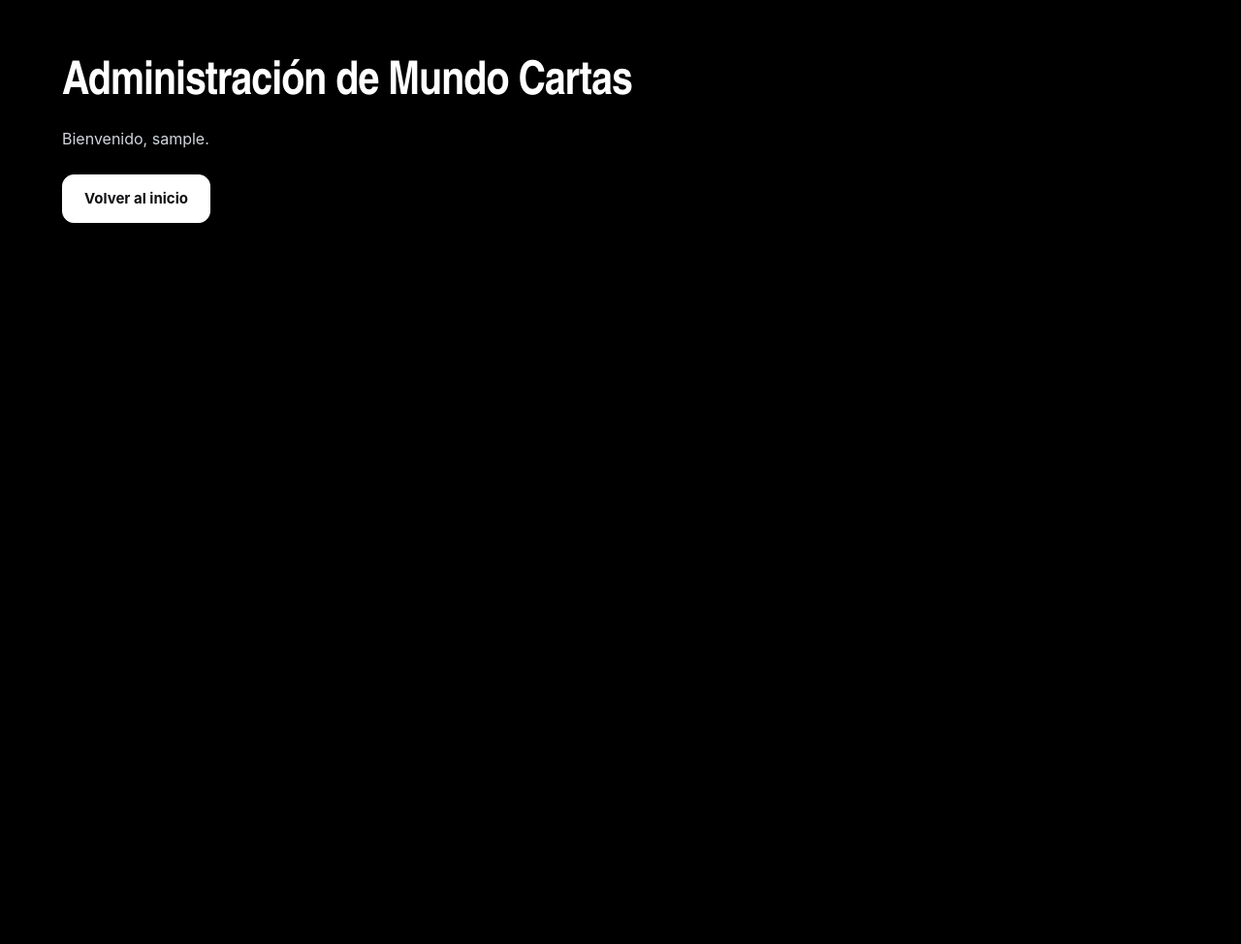
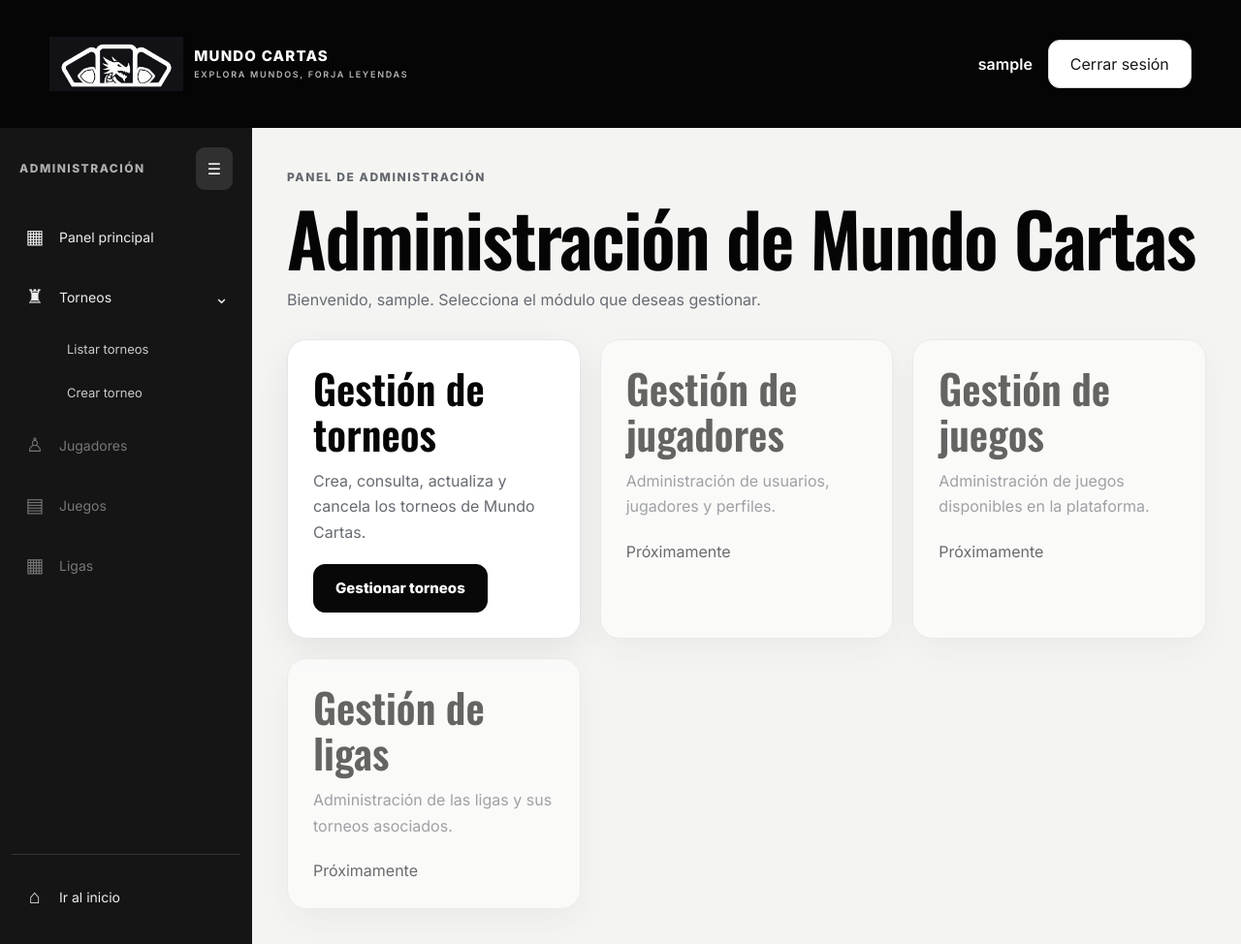
Before and after one commit to joaquin-at/mundo_cartas, a Django app: template gestion/templates/gestion/panel_administrador.html in a window 1280 px wide. Shown: the whole page at 97% size. Before the commit the page ends 230 px from the top, so only its background shows below. Run offline with Django 5.2, Linux system fonts and the light colour scheme; the template is opened without the code that fills it, so the values that code supplies are empty; the visitor is signed in with stand-in values (Sample User, id 1).

Commit message:
feat: agregar panel administrativo con sidebar desplegable

```diff
--- a/gestion/static/gestion/recursos/css/panel-administrador.css
+++ b/gestion/static/gestion/recursos/css/panel-administrador.css
@@ -1,26 +1,317 @@
-.admin-panel {
-    padding-block: 48px;
-    color: #f8fafc;
+.admin-body {
+    margin: 0;
+    background: var(--paper, #f4f4f2);
+    color: var(--ink, #101114);
+    font-family: "Inter", sans-serif;
 }
 
-.admin-panel h1 {
-    color: #ffffff;
-    font-size: clamp(28px, 5vw, 48px);
+.admin-header {
+    position: relative;
+    z-index: 30;
 }
 
-.admin-panel p {
-    color: #d1d5db;
-    margin-bottom: 24px;
+.admin-header-right {
+    display: flex;
+    align-items: center;
+    gap: 16px;
 }
 
-.admin-panel .button-secondary {
-    background: #ffffff;
-    color: #101114;
-    border-color: #ffffff;
+.admin-user {
+    color: #ffffff;
+    font-weight: 600;
 }
 
-.admin-panel .button-secondary:hover,
-.admin-panel .button-secondary:focus-visible {
-    background: #e5e7eb;
-    color: #101114;
+.admin-layout {
+    display: flex;
+    min-height: calc(100vh - 80px);
+    --sidebar-width: 260px;
 }
+
+.admin-sidebar {
+    width: var(--sidebar-width);
+    flex-shrink: 0;
+    background: #151515;
+    color: #ffffff;
+    display: flex;
+    flex-direction: column;
+    padding: 20px 12px;
+    transition: width 0.25s ease;
+}
+
+.sidebar-top {
+    display: flex;
+    align-items: center;
+    justify-content: space-between;
+    gap: 10px;
+    padding: 0 8px 20px;
+}
+
+.sidebar-heading {
+    color: #aeb0b2;
+    font-size: 12px;
+    font-weight: 800;
+    letter-spacing: 1.5px;
+}
+
+.sidebar-toggle {
+    border: 0;
+    background: #303030;
+    color: #ffffff;
+    border-radius: 9px;
+    padding: 9px 12px;
+    cursor: pointer;
+}
+
+.sidebar-nav {
+    display: flex;
+    flex-direction: column;
+    gap: 5px;
+}
+
+.sidebar-link {
+    display: flex;
+    align-items: center;
+    gap: 13px;
+    width: 100%;
+    min-height: 46px;
+    padding: 12px;
+    border: 0;
+    border-radius: 12px;
+    background: transparent;
+    color: #eeeeee;
+    font: inherit;
+    font-size: 14px;
+    text-decoration: none;
+    text-align: left;
+    cursor: pointer;
+}
+
+.sidebar-link:hover,
+.sidebar-link.active {
+    background: #303030;
+    color: var(--lime, #d7f16d);
+}
+
+.sidebar-icon {
+    width: 24px;
+    flex-shrink: 0;
+    text-align: center;
+    font-size: 20px;
+}
+
+.sidebar-label {
+    white-space: nowrap;
+}
+
+.sidebar-chevron {
+    margin-left: auto;
+    font-size: 18px;
+}
+
+.sidebar-submenu {
+    display: flex;
+    flex-direction: column;
+    gap: 3px;
+    padding-left: 49px;
+}
+
+.sidebar-submenu a {
+    padding: 10px 8px;
+    border-radius: 8px;
+    color: #c9c9c9;
+    text-decoration: none;
+    font-size: 13px;
+}
+
+.sidebar-submenu a:hover,
+.sidebar-submenu a.active {
+    background: #303030;
+    color: var(--lime, #d7f16d);
+}
+
+.sidebar-submenu.hidden {
+    display: none;
+}
+
+.sidebar-disabled {
+    opacity: 0.45;
+    cursor: not-allowed;
+}
+
+.sidebar-bottom {
+    margin-top: auto;
+    border-top: 1px solid #343434;
+    padding-top: 15px;
+}
+
+.admin-content {
+    flex: 1;
+    min-width: 0;
+    padding: 36px;
+}
+
+.admin-alert {
+    padding: 15px 20px;
+    margin-bottom: 22px;
+    background: #ffffff;
+    border-left: 4px solid var(--lime, #d7f16d);
+    border-radius: 12px;
+}
+
+.admin-page-heading {
+    margin-bottom: 28px;
+}
+
+.admin-page-heading h1 {
+    margin: 8px 0;
+}
+
+.admin-page-heading p {
+    color: var(--muted, #676b72);
+}
+
+.admin-module-grid {
+    display: grid;
+    grid-template-columns: repeat(3, minmax(0, 1fr));
+    gap: 20px;
+}
+
+.admin-module-card {
+    padding: 26px;
+}
+
+.admin-module-card h2 {
+    margin-bottom: 12px;
+}
+
+.admin-module-card p {
+    color: var(--muted, #676b72);
+    margin-bottom: 20px;
+}
+
+.admin-module-card .button {
+    display: inline-flex;
+}
+
+.admin-module-card.is-disabled {
+    opacity: 0.6;
+}
+
+.mobile-menu-button,
+.admin-overlay {
+    display: none;
+}
+
+/* BARRA CONTRAÍDA */
+
+.admin-layout.sidebar-collapsed {
+    --sidebar-width: 72px;
+}
+
+.sidebar-collapsed .sidebar-heading,
+.sidebar-collapsed .sidebar-label,
+.sidebar-collapsed .sidebar-chevron,
+.sidebar-collapsed .sidebar-submenu {
+    display: none;
+}
+
+.sidebar-collapsed .sidebar-top {
+    justify-content: center;
+    padding-left: 0;
+    padding-right: 0;
+}
+
+.sidebar-collapsed .sidebar-link {
+    justify-content: center;
+    padding-left: 8px;
+    padding-right: 8px;
+}
+
+/* TABLET Y MÓVIL */
+
+@media (max-width: 1000px) {
+    .admin-module-grid {
+        grid-template-columns: repeat(2, minmax(0, 1fr));
+    }
+}
+
+@media (max-width: 768px) {
+    .admin-layout {
+        display: block;
+    }
+
+    .admin-sidebar {
+        position: fixed;
+        top: 0;
+        left: 0;
+        bottom: 0;
+        width: 260px;
+        z-index: 50;
+        transform: translateX(-100%);
+        transition: transform 0.25s ease;
+        overflow-y: auto;
+    }
+
+    .admin-layout.sidebar-open .admin-sidebar {
+        transform: translateX(0);
+    }
+
+    .admin-layout.sidebar-collapsed {
+        --sidebar-width: 260px;
+    }
+
+    .sidebar-collapsed .sidebar-heading,
+    .sidebar-collapsed .sidebar-label,
+    .sidebar-collapsed .sidebar-chevron {
+        display: initial;
+    }
+
+    .sidebar-collapsed .sidebar-link {
+        justify-content: flex-start;
+        padding: 12px;
+    }
+
+    .admin-layout.sidebar-open .admin-overlay {
+        display: block;
+        position: fixed;
+        inset: 0;
+        background: rgba(0, 0, 0, 0.5);
+        z-index: 40;
+    }
+
+    .admin-content {
+        padding: 20px;
+    }
+
+    .mobile-menu-button {
+        display: inline-block;
+        margin-bottom: 20px;
+        padding: 12px 16px;
+        border: 0;
+        border-radius: 10px;
+        background: #151515;
+        color: #ffffff;
+        cursor: pointer;
+    }
+
+    .admin-module-grid {
+        grid-template-columns: 1fr;
+    }
+
+    .admin-header-right .admin-user {
+        display: none;
+    }
+}
+/* BOTÓN CERRAR SESIÓN DEL ADMINISTRADOR */
+
+.admin-logout-form {
+    margin: 0;
+    display: flex;
+    align-items: center;
+}
+
+.admin-logout-form button {
+    cursor: pointer;
+    font: inherit;
+    white-space: nowrap;
+}
--- /dev/null
+++ b/gestion/static/gestion/recursos/js/sidebar-admin.js
@@ -0,0 +1,112 @@
+
+document.addEventListener("DOMContentLoaded", function () {
+    const layout = document.getElementById("adminLayout");
+    const sidebarToggle = document.getElementById("sidebarToggle");
+    const mobileToggle = document.getElementById("mobileMenuToggle");
+    const overlay = document.getElementById("adminOverlay");
+
+    const torneosToggle = document.getElementById("torneosMenuToggle");
+    const torneosSubmenu = document.getElementById("torneosSubmenu");
+
+    if (!layout) {
+        return;
+    }
+
+    function esMovil() {
+        return window.matchMedia("(max-width: 768px)").matches;
+    }
+
+    function cerrarMenuMovil() {
+        layout.classList.remove("sidebar-open");
+
+        if (mobileToggle) {
+            mobileToggle.setAttribute("aria-expanded", "false");
+        }
+    }
+
+    function actualizarBotonLateral() {
+        if (!sidebarToggle) {
+            return;
+        }
+
+        const contraido = layout.classList.contains(
+            "sidebar-collapsed"
+        );
+
+        sidebarToggle.setAttribute(
+            "aria-expanded",
+            String(!contraido)
+        );
+
+        sidebarToggle.setAttribute(
+            "aria-label",
+            contraido ? "Expandir menú" : "Contraer menú"
+        );
+    }
+
+    if (sidebarToggle) {
+        sidebarToggle.addEventListener("click", function () {
+            if (esMovil()) {
+                cerrarMenuMovil();
+                return;
+            }
+
+            layout.classList.toggle("sidebar-collapsed");
+            actualizarBotonLateral();
+        });
+    }
+
+    if (mobileToggle) {
+        mobileToggle.setAttribute("aria-expanded", "false");
+
+        mobileToggle.addEventListener("click", function () {
+            const abierto = layout.classList.toggle(
+                "sidebar-open"
+            );
+
+            mobileToggle.setAttribute(
+                "aria-expanded",
+                String(abierto)
+            );
+        });
+    }
+
+    if (overlay) {
+        overlay.addEventListener("click", cerrarMenuMovil);
+    }
+
+    if (torneosToggle && torneosSubmenu) {
+        torneosToggle.addEventListener("click", function () {
+            if (
+                layout.classList.contains("sidebar-collapsed")
+                && !esMovil()
+            ) {
+                layout.classList.remove("sidebar-collapsed");
+                actualizarBotonLateral();
+            }
+
+            const oculto = torneosSubmenu.classList.toggle(
+                "hidden"
+            );
+
+            torneosToggle.setAttribute(
+                "aria-expanded",
+                String(!oculto)
+            );
+        });
+    }
+
+    document.addEventListener("keydown", function (event) {
+        if (event.key === "Escape") {
+            cerrarMenuMovil();
+        }
+    });
+
+    window.addEventListener("resize", function () {
+        if (!esMovil()) {
+            cerrarMenuMovil();
+        }
+    });
+
+    actualizarBotonLateral();
+});
--- /dev/null
+++ b/gestion/templates/gestion/base_admin.html
@@ -0,0 +1,164 @@
+
+{% load static %}
+<!DOCTYPE html>
+<html lang="es">
+<head>
+    <meta charset="UTF-8">
+    <meta name="viewport"
+          content="width=device-width, initial-scale=1">
+    <title>{% block titulo_pagina %}Administración{% endblock %} | Mundo Cartas</title>
+
+    <link rel="preconnect" href="https://fonts.googleapis.com">
+    <link rel="preconnect" href="https://fonts.gstatic.com" crossorigin>
+    <link href="https://fonts.googleapis.com/css2?family=Inter:wght@400;500;600;700;800&family=Oswald:wght@500;600;700&display=swap"
+          rel="stylesheet">
+
+    <link rel="stylesheet"
+          href="{% static 'gestion/recursos/css/main.css' %}">
+    <link rel="stylesheet"
+          href="{% static 'gestion/recursos/css/panel-administrador.css' %}">
+    <link rel="stylesheet"
+          href="{% static 'css/torneos.css' %}">
+</head>
+
+<body class="admin-body">
+
+    <header class="site-header admin-header">
+        <nav class="navbar">
+            <a class="brand" href="{% url 'inicio' %}">
+                <img class="brand-logo"
+                     src="{% static 'gestion/recursos/assets/logo-mundo-cartas-symbol.png' %}"
+                     alt="">
+                <span>
+                    MUNDO CARTAS
+                    <small>EXPLORA MUNDOS, FORJA LEYENDAS</small>
+                </span>
+            </a>
+
+            <div class="admin-header-right">
+                <span class="admin-user">
+                    {{ request.user.username }}
+                </span>
+
+                <form method="post"
+                    action="{% url 'cerrar_sesion' %}"
+                    class="admin-logout-form">
+
+                    {% csrf_token %}
+
+                    <button type="submit"
+                            class="button button-secondary">
+                        Cerrar sesión
+                    </button>
+
+                </form>
+
+            </div>
+        </nav>
+    </header>
+
+    <div class="admin-layout" id="adminLayout">
+
+        <div class="admin-overlay" id="adminOverlay"></div>
+
+        <aside class="admin-sidebar" id="adminSidebar"
+               aria-label="Menú de administración">
+
+            <div class="sidebar-top">
+                <span class="sidebar-heading">
+                    ADMINISTRACIÓN
+                </span>
+                <button type="button"
+                        class="sidebar-toggle"
+                        id="sidebarToggle"
+                        aria-label="Contraer menú"
+                        aria-expanded="true">
+                    ☰
+                </button>
+            </div>
+
+            <nav class="sidebar-nav"
+                 aria-label="Secciones del administrador">
+
+                <a class="sidebar-link {% if request.resolver_match.url_name == 'panel_administrador' %}active{% endif %}"
+                   href="{% url 'panel_administrador' %}">
+                    <span class="sidebar-icon">▦</span>
+                    <span class="sidebar-label">Panel principal</span>
+                </a>
+
+                <button type="button"
+                        class="sidebar-link sidebar-dropdown"
+                        id="torneosMenuToggle"
+                        aria-expanded="true"
+                        aria-controls="torneosSubmenu">
+                    <span class="sidebar-icon">♜</span>
+                    <span class="sidebar-label">Torneos</span>
+                    <span class="sidebar-chevron">⌄</span>
+                </button>
+
+                <div class="sidebar-submenu" id="torneosSubmenu">
+                    <a href="{% url 'admin_listar_torneos' %}"
+                       class="{% if request.resolver_match.url_name == 'admin_listar_torneos' %}active{% endif %}">
+                        Listar torneos
+                    </a>
+                    <a href="{% url 'admin_crear_torneo' %}"
+                       class="{% if request.resolver_match.url_name == 'admin_crear_torneo' %}active{% endif %}">
+                        Crear torneo
+                    </a>
+                </div>
+
+                <div class="sidebar-link sidebar-disabled"
+                     title="Próximamente">
+                    <span class="sidebar-icon">♙</span>
+                    <span class="sidebar-label">Jugadores</span>
+                </div>
+
+                <div class="sidebar-link sidebar-disabled"
+                     title="Próximamente">
+                    <span class="sidebar-icon">▤</span>
+                    <span class="sidebar-label">Juegos</span>
+                </div>
+
+                <div class="sidebar-link sidebar-disabled"
+                     title="Próximamente">
+                    <span class="sidebar-icon">▦</span>
+                    <span class="sidebar-label">Ligas</span>
+                </div>
+            </nav>
+
+            <div class="sidebar-bottom">
+                <a href="{% url 'inicio' %}"
+                   class="sidebar-link">
+                    <span class="sidebar-icon">⌂</span>
+                    <span class="sidebar-label">Ir al inicio</span>
+                </a>
+            </div>
+        </aside>
+
+        <main class="admin-content" id="adminContent">
+
+            <button type="button"
+                    class="mobile-menu-button"
+                    id="mobileMenuToggle"
+                    aria-label="Abrir menú de administración">
+                ☰ Menú
+            </button>
+
+            {% if messages %}
+                {% for mensaje in messages %}
+                    <div class="admin-alert">
+                        {{ mensaje }}
+                    </div>
+                {% endfor %}
+            {% endif %}
+
+            {% block contenido %}
+            {% endblock %}
+
+        </main>
+    </div>
+
+    <script src="{% static 'gestion/recursos/js/sidebar-admin.js' %}"
+            defer></script>
+</body>
+</html>
--- a/gestion/templates/gestion/panel_administrador.html
+++ b/gestion/templates/gestion/panel_administrador.html
@@ -1,28 +1,74 @@
-{% load static %}
-<!doctype html>
-<html lang="es">
-<head>
-    <meta charset="utf-8">
-    <meta name="viewport" content="width=device-width, initial-scale=1">
-    <title>Administración | Mundo Cartas</title>
-    <link
-        rel="stylesheet"
-        href="{% static 'gestion/recursos/css/main.css' %}"
-    >
 
-    <link
-    rel="stylesheet"
-    href="{% static 'gestion/recursos/css/panel-administrador.css' %}"
->
-</head>
-<body class="home-page">
-    <main class="wrap admin-panel">
-        <h1>Administración de Mundo Cartas</h1>
-        <p>Bienvenido, {{ user.username }}.</p>
+{% extends "gestion/base_admin.html" %}
 
-        <a class="button button-secondary" href="{% url 'inicio' %}">
-            Volver al inicio
+{% block titulo_pagina %}
+Panel principal
+{% endblock %}
+
+{% block contenido %}
+
+<section class="admin-page-heading">
+    <span class="eyebrow">
+        PANEL DE ADMINISTRACIÓN
+    </span>
+
+    <h1>Administración de Mundo Cartas</h1>
+
+    <p>
+        Bienvenido, {{ user.username }}.
+        Selecciona el módulo que deseas gestionar.
+    </p>
+</section>
+
+<section class="admin-module-grid">
+
+    <article class="panel admin-module-card">
+        <h2>Gestión de torneos</h2>
+
+        <p>
+            Crea, consulta, actualiza y cancela
+            los torneos de Mundo Cartas.
+        </p>
+
+        <a class="button button-primary"
+           href="{% url 'admin_listar_torneos' %}">
+            Gestionar torneos
         </a>
-    </main>
-</body>
-</html>
+    </article>
+
+    <article class="panel admin-module-card is-disabled">
+        <h2>Gestión de jugadores</h2>
+
+        <p>
+            Administración de usuarios,
+            jugadores y perfiles.
+        </p>
+
+        <span>Próximamente</span>
+    </article>
+
+    <article class="panel admin-module-card is-disabled">
+        <h2>Gestión de juegos</h2>
+
+        <p>
+            Administración de juegos
+            disponibles en la plataforma.
+        </p>
+
+        <span>Próximamente</span>
+    </article>
+
+    <article class="panel admin-module-card is-disabled">
+        <h2>Gestión de ligas</h2>
+
+        <p>
+            Administración de las ligas
+            y sus torneos asociados.
+        </p>
+
+        <span>Próximamente</span>
+    </article>
+
+</section>
+
+{% endblock %}
```
